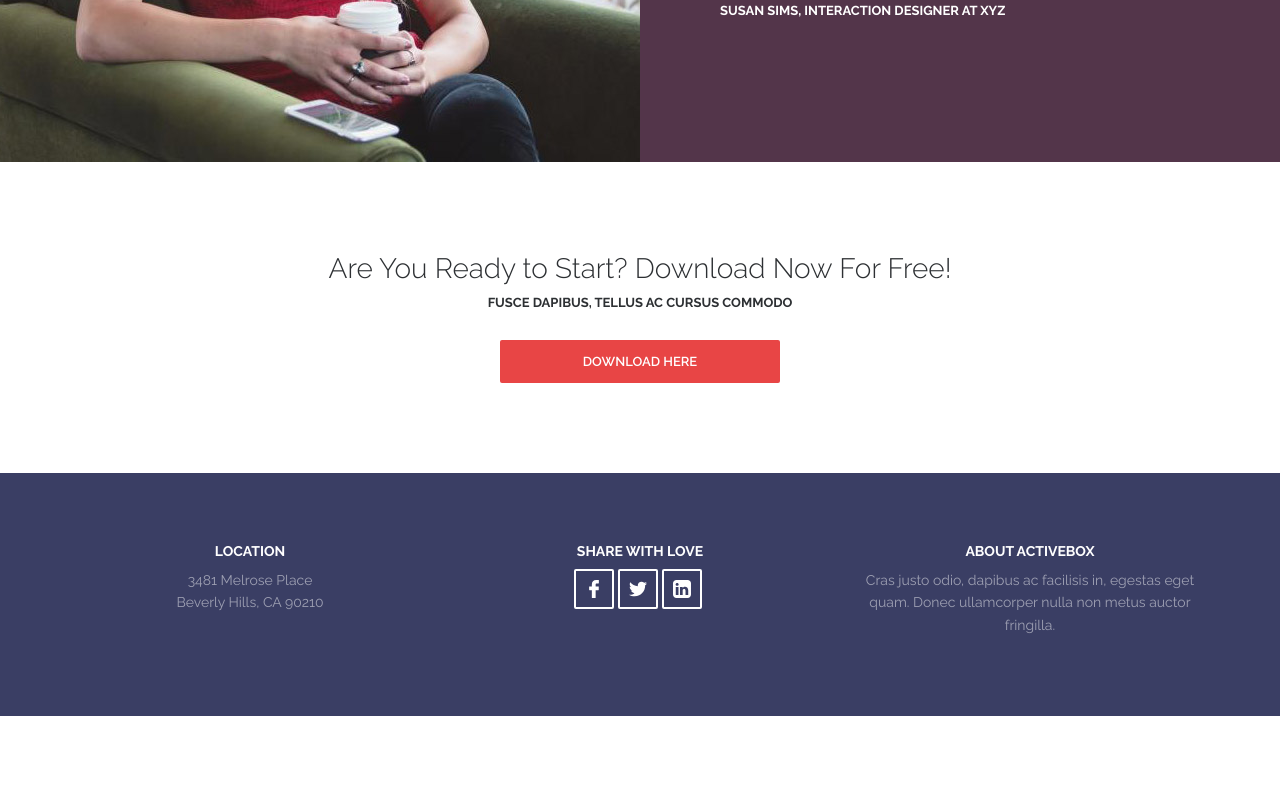
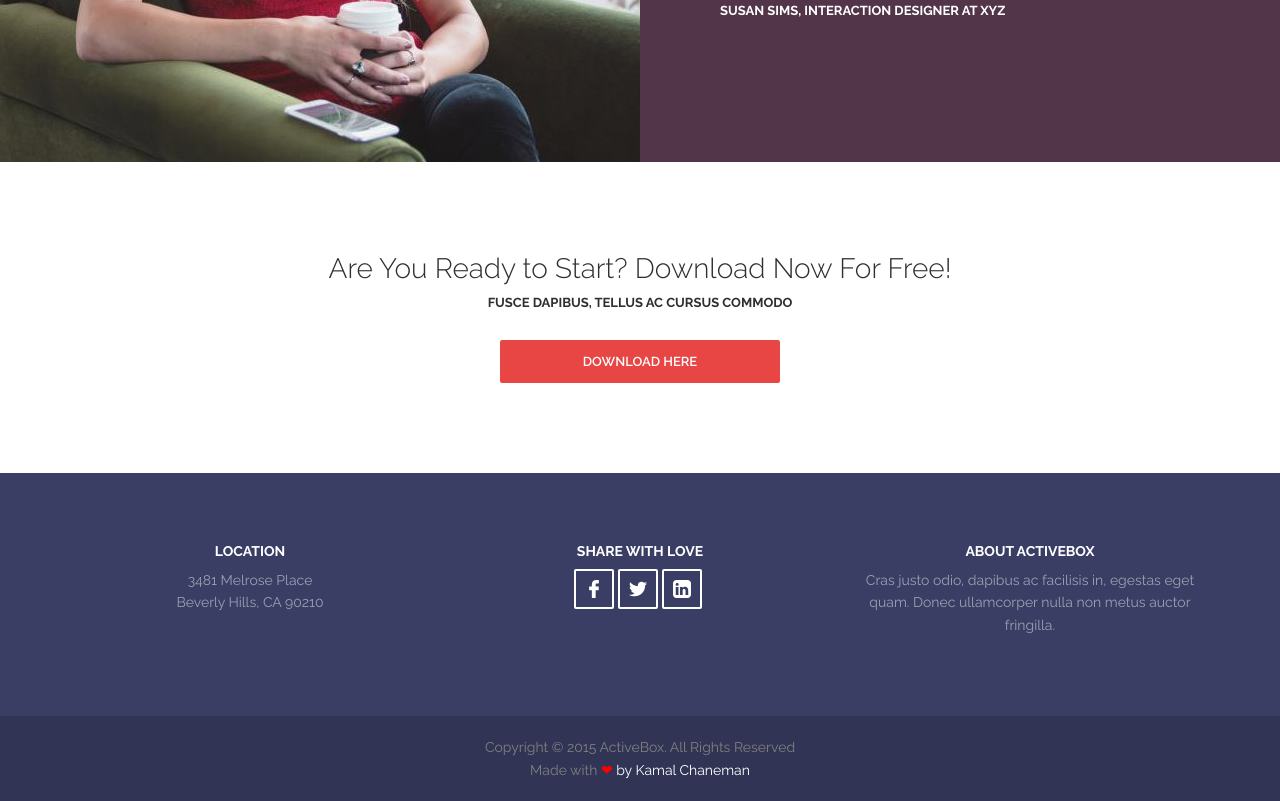
Before and after one commit to copokopy4ka/ActiveBox, a plain HTML site: page index.html in a window 1280 px wide. Shown: the part 3213-4014 px from the top of the page. Before the commit the page ends 3929 px from the top, so only its background shows below. Drawn offline with Linux system fonts and the light colour scheme.

Commit message:
++ copyright

```diff
--- a/index.html
+++ b/index.html
@@ -384,6 +384,16 @@
         </div> <!-- /.footer__inner -->
 
     </div> <!-- /.container -->
+
+    <div class="copyright">
+        <div class="container">
+            <div class="copyright__text">
+                <div>Copyright © 2015 ActiveBox. All Rights Reserved</div>
+                <div>Made with <span class="copyright__heart">&#10084;</span>
+                    <span class="author">by Kamal Chaneman</span></div>
+            </div>
+        </div>
+    </div>
 </footer>
 </body>
 </html>
--- a/style.css
+++ b/style.css
@@ -457,11 +457,12 @@ p {
 =====================*/
 
 .footer {
-    padding: 70px 0;
     background-color: #3a3e64;
 }
 
 .footer__inner {
+    padding: 70px 0;
+
     display: flex;
     flex-wrap: wrap;
 }
@@ -494,3 +495,28 @@ p {
     line-height: 1.6;
     color: rgba(255, 255, 255, .5);
 }
+
+/* copyright
+=====================*/
+
+
+
+.copyright {
+    padding: 20px 0;
+
+    background-color: #313454;
+}
+.copyright__text {
+    text-align: center;
+    font-size: 14px;
+    line-height: 1.6;
+    color: #808080;
+}
+
+.copyright__text span.author {
+    color: #fff;
+}
+
+.copyright__heart {
+    color: red;
+}
```
